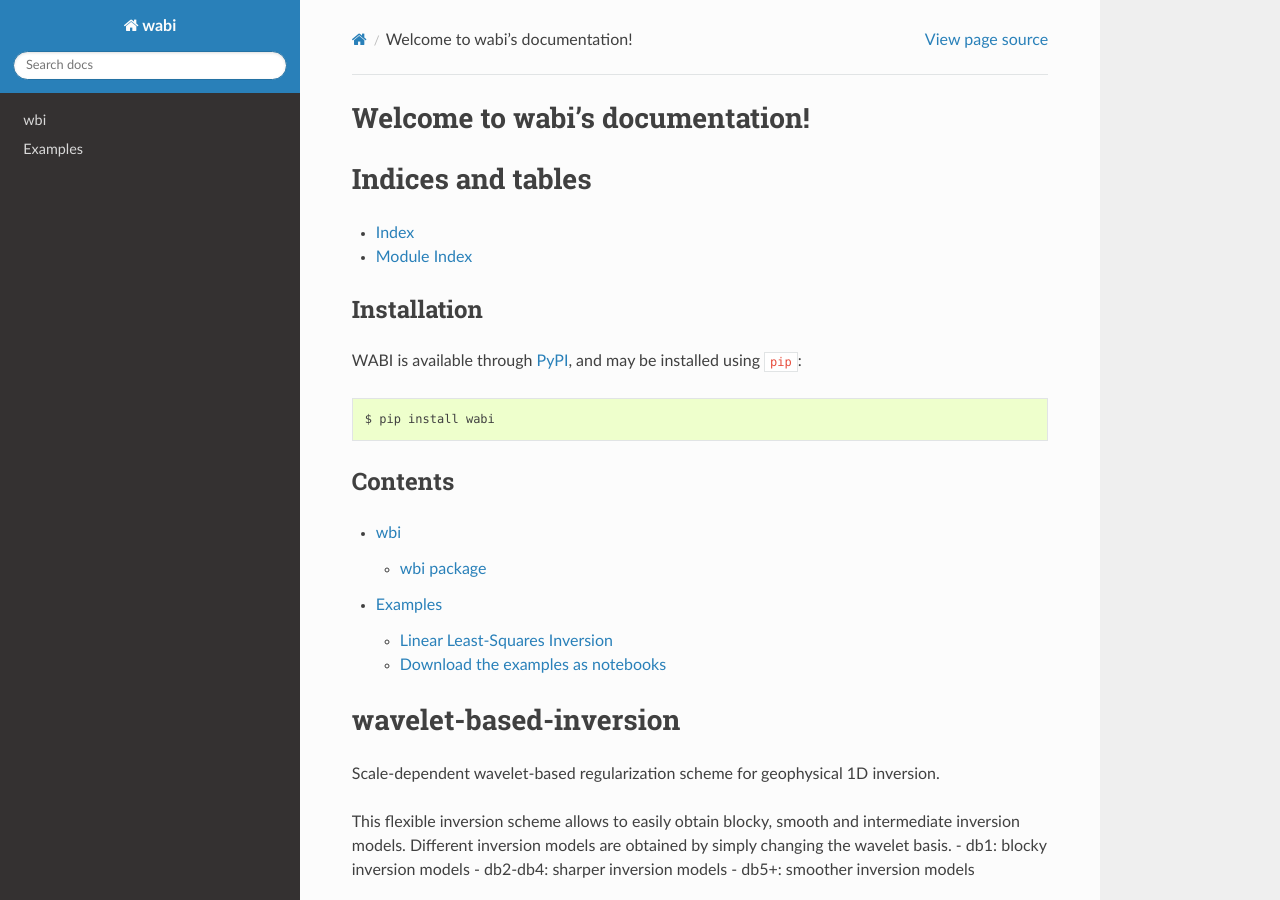
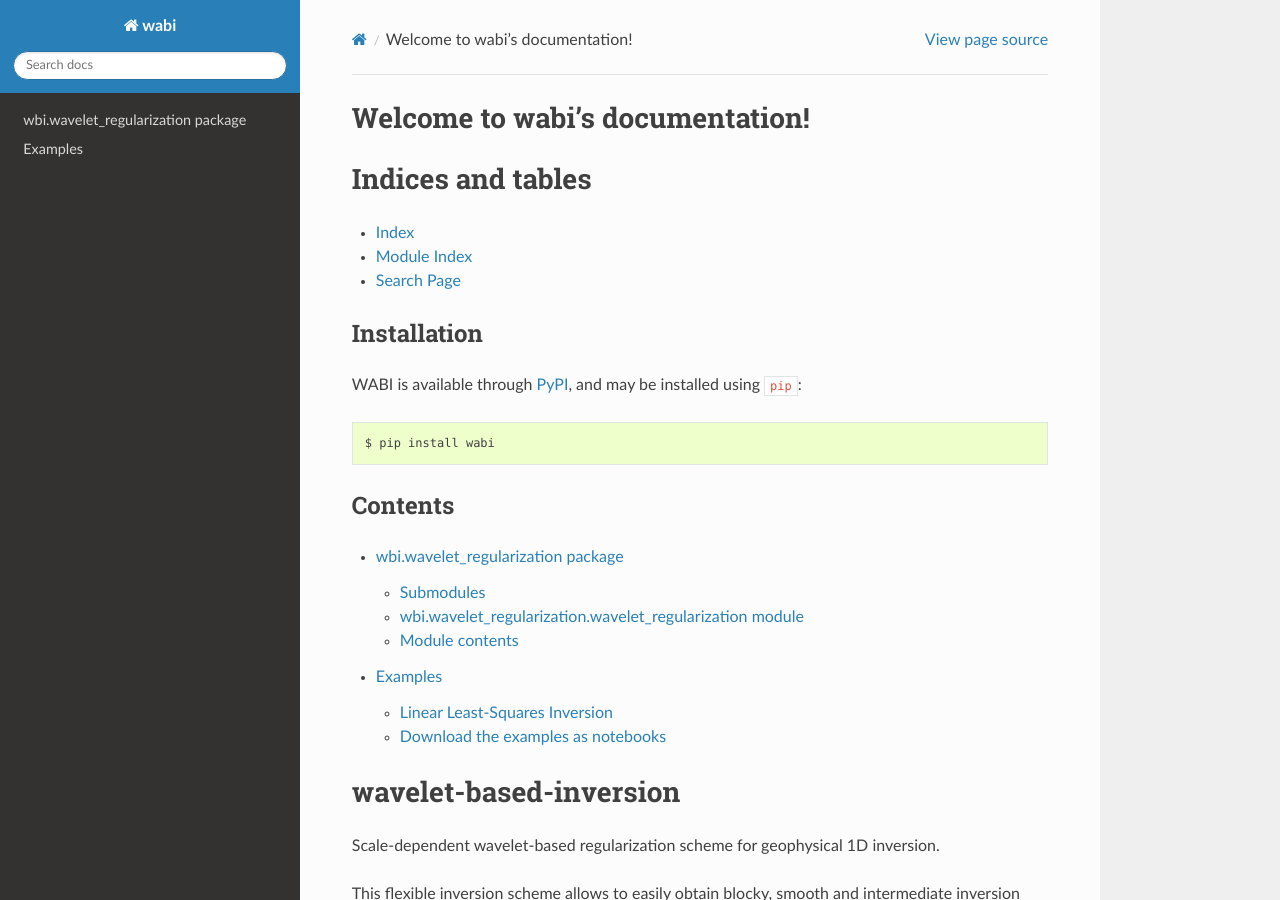
Before and after one commit to WouterDls/1D-wavelet-based-inversion, a Sphinx documentation site: the page built from docs/index.rst, in a window 1280 px wide and 900 px high. Built offline with Sphinx 7.4.7 and the Read the Docs theme 2.0.0, drawn with Linux system fonts in a browser that asks for light colours; pages that are not in the unit, such as notebooks, are missing from menus.

Commit message:
Edit docs

```diff
--- a/docs/index.rst
+++ b/docs/index.rst
@@ -11,11 +11,13 @@ Welcome to wabi's documentation!
    :caption: Contents:
 
 
+
 Indices and tables
 ==================
 
 * :ref:`genindex`
 * :ref:`modindex`
+* :ref:`search`
 
 Installation
 ------------
@@ -30,8 +32,8 @@ Contents
 .. toctree::
    :maxdepth: 2
 
-   source/modules.rst
-   source/examples.rst
+   wbi.wavelet_regularization.rst
+   examples.rst
 
 wavelet-based-inversion
 ==================
```
